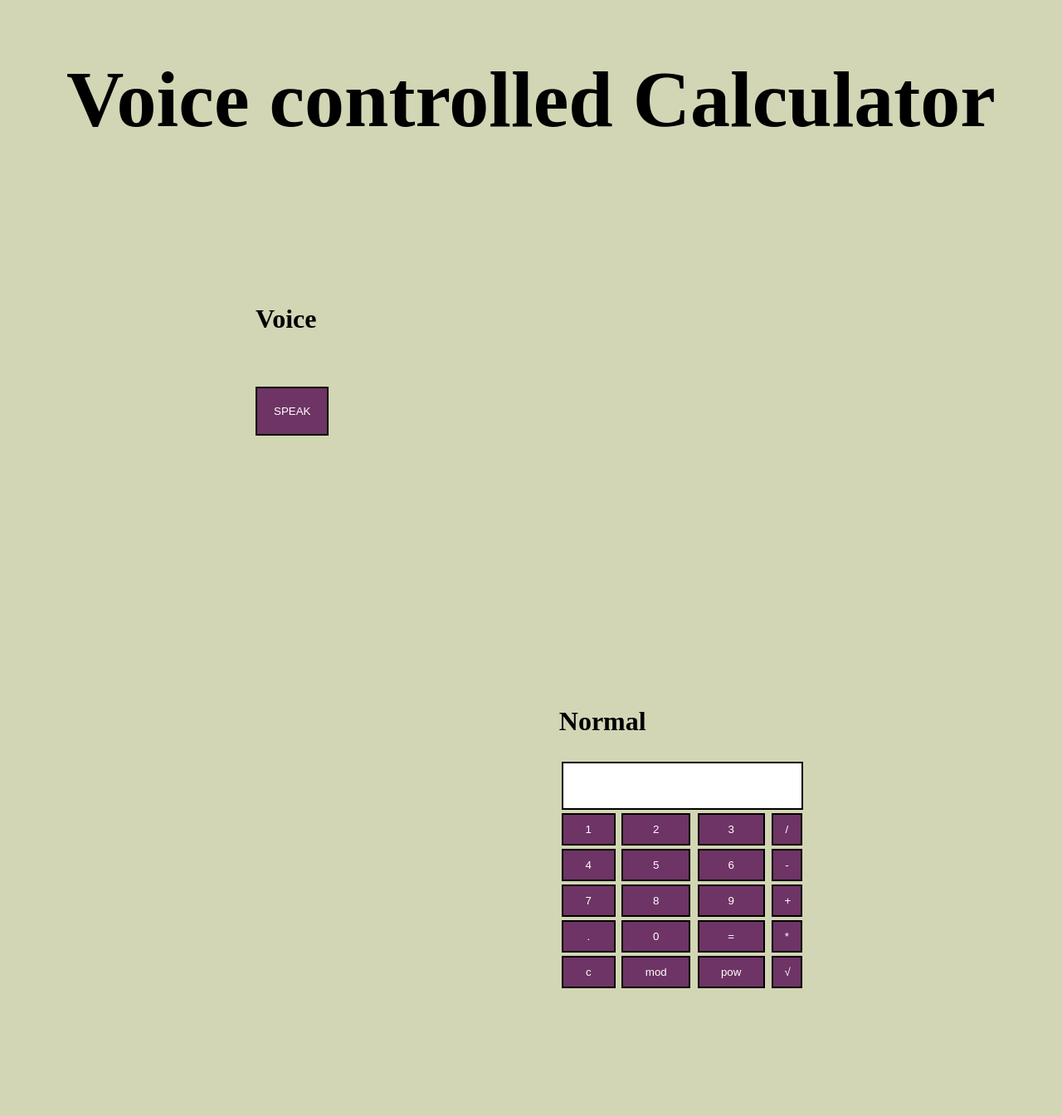
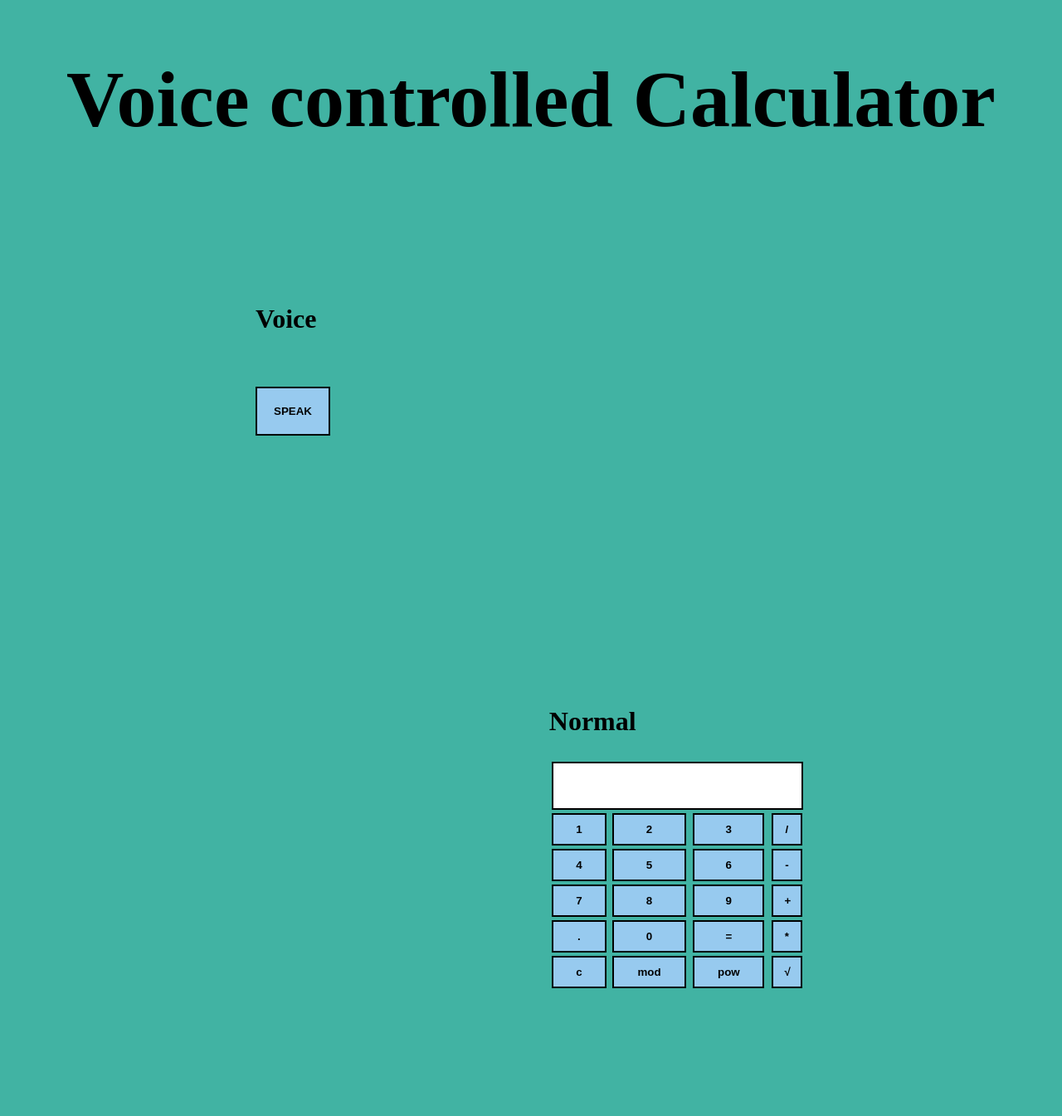
Before and after one commit to kapasi/voiceControlledCalculator, a Flask app: page / in a window 1280 px wide. Shown: the top 1345 px of the page at 83% size. Run offline with Flask 2, Linux system fonts and the light colour scheme.

Commit message:
Final Commmit

```diff
--- a/Mac/Templates/index.html
+++ b/Mac/Templates/index.html
@@ -28,8 +28,6 @@
 
          function triy()
          {
-            // document.getElementById("loading").value = "Listening"
-            // document.getElementById("loading").className="listen"
             var pic = "static/loading.gif";
             document.getElementById('bigpic').src = pic.replace('90x90', '225x225');
             document.getElementById('bigpic').style.display='block';
@@ -50,18 +48,17 @@
             padding:18px;
             padding-left: 20px;
             font-size: medium;
+            font-weight: bolder;
+
         }
         input[type="button"]
         {
-            background-color:rgb(110, 52, 101);
-            color: white;
+            background-color: #97caef;
+            color: black;
             border: solid black 2px;
             width:95%;
             padding: 10px;
-        }
-        .listen
-        {
-            text-align: center;
+            font-weight: bolder;
         }
         .div1
         {
@@ -79,21 +76,18 @@
         }
         .button
         {
-            background-color:rgb(110, 52, 101);
+            background-color: #97caef;
             padding: 20px;
-            color:white;
             border: solid black 2px;
-            /* height: 2px; */
+            font-weight: bolder;
         }
         h2
         {
             font-size: xx-large;
         }
 
-/* <p> sdjbsgj </p> */
     </style>
-    <body style='background-color: rgb(210, 214, 180)'>
-
+    <body style='background-color:#41b3a3 '>
         <h1 class = "heading" >Voice controlled Calculator</h1>
 
          <div class = "div1"> <!--voice calculator -->
@@ -103,7 +97,7 @@
             <img id="bigpic" src="bigpic" width=100 height=80 style="display:none;"/>
             <br>
             <br>
-            <!-- <p> <input type="text" id="loading"/> </p> -->
+
             <form action="/output">
                 <button class="button" type="submit" method="POST" onclick="triy()">SPEAK</button>
             </form>
```
